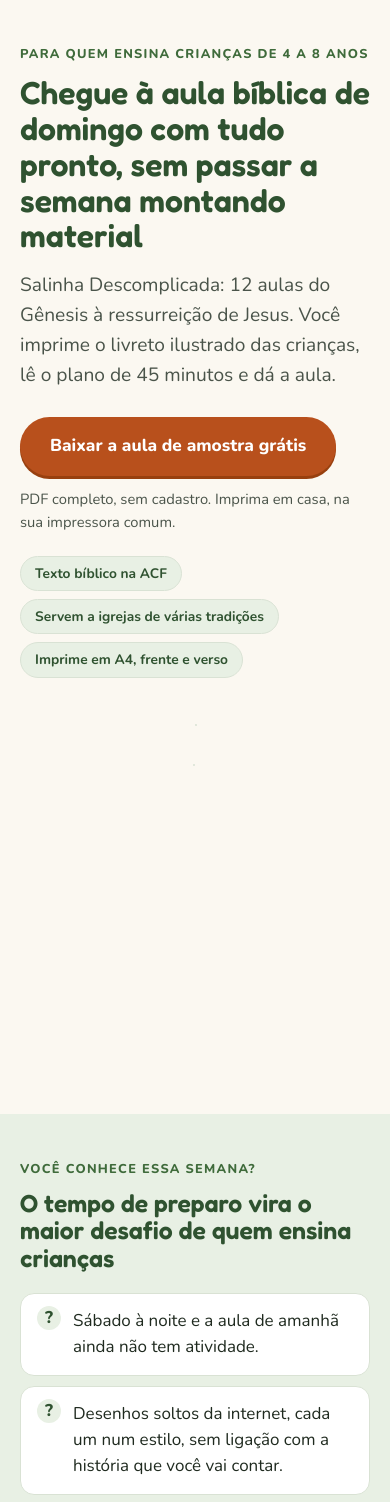
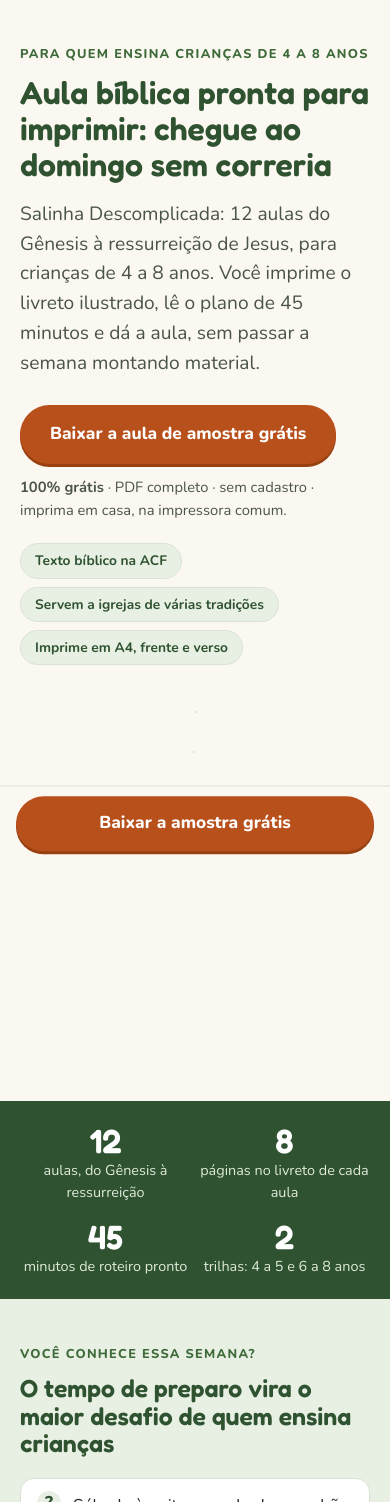
Before and after one commit to sementevivaec/sementevivaec.github.io, a plain HTML site: page index.html in a window 390 px wide. Shown: the part 66-1568 px from the top of the page. Drawn offline with Linux system fonts and the light colour scheme.

Commit message:
Add files via upload

```diff
--- a/index.html
+++ b/index.html
@@ -3,8 +3,8 @@
 <head>
 <meta charset="utf-8">
 <meta name="viewport" content="width=device-width,initial-scale=1">
-<title>Aulas bíblicas prontas para imprimir (4 a 8 anos) | Salinha Descomplicada</title>
-<meta name="description" content="12 aulas bíblicas ilustradas, do Gênesis à ressurreição de Jesus, com livreto para as crianças e plano de 45 minutos para o professor. Baixe a aula de amostra grátis.">
+<title>Aula bíblica pronta para imprimir (4 a 8 anos): amostra grátis | Salinha Descomplicada</title>
+<meta name="description" content="Aula bíblica pronta para imprimir (4 a 8 anos): livreto ilustrado para as crianças e plano de 45 minutos para o professor. Baixe uma aula completa grátis.">
 <link rel="canonical" href="https://sementevivaec.github.io/">
 <meta name="theme-color" content="#3f6b3b">
 <link rel="icon" href="favicon.png" type="image/png">
@@ -94,12 +94,29 @@ table.roteiro th{width:110px;text-align:left;vertical-align:top;color:var(--verd
 table.roteiro td{padding:10px 8px;border-bottom:1px solid var(--linha)}
 .perguntas{margin-left:1.3em}.perguntas li{margin-bottom:.5em}.resp{color:var(--cinza);font-size:.92rem}
 .marca{display:flex;align-items:center;gap:10px}.marca img{width:44px;height:44px;border-radius:50%}
+.fatos{padding:0;background:var(--verde-esc)}
+.fatos ul{list-style:none;display:grid;grid-template-columns:repeat(4,1fr);gap:8px;padding:22px 0}
+.fatos li{text-align:center;color:#fff}
+.fatos b{display:block;font-family:'Fredoka',sans-serif;font-size:2.1rem;line-height:1.05;font-weight:600}
+.fatos span{display:block;font-size:.9rem;color:#dfeadb}
+.cta-meio{margin-top:26px;background:#fff;border:2px dashed var(--verde);border-radius:16px;padding:20px 22px;display:flex;gap:18px;align-items:center;justify-content:space-between}
+.cta-meio p{margin:0}
+.acoes{display:flex;flex-direction:column;gap:12px;align-items:stretch;text-align:center}
+.whats{display:inline-block;color:var(--verde-esc);font-weight:800;font-size:.95rem;text-decoration:underline}
+.sticky{display:none}
 .final{text-align:center}
 .final .btn{margin-top:6px}
 footer{background:#1f2a1f;color:#d7e2d3;padding:36px 0;font-size:.88rem}
 footer a{color:#d7e2d3}
 footer p{margin-bottom:.7em}
 @media(max-width:820px){
+ .sticky{display:block;position:fixed;left:0;right:0;bottom:0;z-index:20;padding:10px 16px calc(10px + env(safe-area-inset-bottom));background:rgba(251,248,241,.96);border-top:1px solid var(--linha);text-align:center;transition:transform .25s}
+ .sticky .btn{display:block;padding:14px 18px}
+ .sticky.oculto{transform:translateY(110%)}
+ body{padding-bottom:78px}
+ .fatos ul{grid-template-columns:repeat(2,1fr);gap:16px 8px}
+ .cta-meio{flex-direction:column;text-align:center}
+
  table.roteiro th{width:84px}
  .plano{padding:18px}
  body{font-size:17px}
@@ -127,10 +144,10 @@ footer p{margin-bottom:.7em}
   <div class="wrap grade">
     <div>
       <p class="kicker">Para quem ensina crianças de 4 a 8 anos</p>
-      <h1>Chegue à aula bíblica de domingo com tudo pronto, sem passar a semana montando material</h1>
-      <p class="sub">Salinha Descomplicada: 12 aulas do Gênesis à ressurreição de Jesus. Você imprime o livreto ilustrado das crianças, lê o plano de 45 minutos e dá a aula.</p>
+      <h1>Aula bíblica pronta para imprimir: chegue ao domingo sem correria</h1>
+      <p class="sub">Salinha Descomplicada: 12 aulas do Gênesis à ressurreição de Jesus, para crianças de 4 a 8 anos. Você imprime o livreto ilustrado, lê o plano de 45 minutos e dá a aula, sem passar a semana montando material.</p>
       <a class="btn" href="amostra-gratis-jesus-nasceu.pdf" download>Baixar a aula de amostra grátis</a>
-      <p class="micro">PDF completo, sem cadastro. Imprima em casa, na sua impressora comum.</p>
+      <p class="micro"><b>100% grátis</b> · PDF completo · sem cadastro · imprima em casa, na impressora comum.</p>
       <ul class="selos">
         <li>Texto bíblico na ACF</li>
         <li>Servem a igrejas de várias tradições</li>
@@ -142,6 +159,15 @@ footer p{margin-bottom:.7em}
       <img src="capa-natal.webp" width="644" height="909" alt="Capa do livreto da amostra grátis, Jesus nasceu, com o presépio para colorir">
     </div>
   </div>
+</section>
+
+<section class="fatos" aria-label="Resumo do material">
+  <div class="wrap"><ul>
+    <li><b>12</b><span>aulas, do Gênesis à ressurreição</span></li>
+    <li><b>8</b><span>páginas no livreto de cada aula</span></li>
+    <li><b>45</b><span>minutos de roteiro pronto</span></li>
+    <li><b>2</b><span>trilhas: 4 a 5 e 6 a 8 anos</span></li>
+  </ul></div>
 </section>
 
 <section class="alt">
@@ -174,6 +200,7 @@ footer p{margin-bottom:.7em}
       <div class="cartao"><span class="n">Para a família</span><h3>Cartão e conversa em casa</h3><p>Cada criança leva um cartão para pintar e três perguntas para conversar com a família, levando a aula para além da igreja.</p></div>
       <div class="cartao"><span class="n">Para imprimir</span><h3>Pronto para sua impressora</h3><p>A4, frente e verso, 2 folhas dobradas. Sem gráfica, sem programa especial e com desenhos que gastam pouca tinta.</p></div>
     </div>
+    <div class="cta-meio"><p><b>Quer ver tudo isso na prática?</b> Baixe uma aula completa e teste com a sua turma.</p><a class="btn" href="amostra-gratis-jesus-nasceu.pdf" download>Baixar a amostra grátis</a></div>
   </div>
 </section>
 
@@ -212,7 +239,7 @@ footer p{margin-bottom:.7em}
         <ul>
           <li>Histórias bíblicas contadas em linguagem de criança.</li>
           <li>Versículos de memorização na Almeida Corrigida Fiel (ACF).</li>
-          <li>Revisão teológica feita antes do lançamento.</li>
+          <li>Conteúdo com revisão teológica.</li>
         </ul></div>
       <div class="caixa"><h3>Respeitoso com as igrejas</h3>
         <ul>
@@ -256,9 +283,9 @@ footer p{margin-bottom:.7em}
         <p class="kicker">Teste antes de qualquer decisão</p>
         <h2>Baixe uma aula completa, grátis</h2>
         <p>A aula “Jesus nasceu!” vem inteira: plano do professor, livreto das crianças pronto para imprimir e instruções passo a passo. Você vê a qualidade e a facilidade de verdade, com a sua turma.</p>
-        <p class="micro">PDF de 8 páginas, sem cadastro.</p>
+        <p class="micro">PDF de 8 páginas, sem cadastro. Pode compartilhar com outros pais e professores.</p>
       </div>
-      <div><a class="btn" href="amostra-gratis-jesus-nasceu.pdf" download>Baixar a amostra grátis</a></div>
+      <div class="acoes"><a class="btn" href="amostra-gratis-jesus-nasceu.pdf" download>Baixar a amostra grátis</a><a class="whats" href="https://wa.me/?text=Conheci%20este%20material%20de%20aulas%20b%C3%ADblicas%20para%20crian%C3%A7as%20de%204%20a%208%20anos%2C%20com%20uma%20aula%20completa%20de%20amostra%20gr%C3%A1tis%20para%20baixar%20e%20imprimir%3A%20https%3A//sementevivaec.github.io/" target="_blank" rel="noopener">Indicar para um professor ou pai pelo WhatsApp</a></div>
     </div>
   </div>
 </section>
@@ -290,8 +317,10 @@ footer p{margin-bottom:.7em}
     <details><summary>Funciona com crianças de idades diferentes na mesma sala?</summary><p>Sim. Cada aula tem atividades para 4 a 5 anos e para 6 a 8 anos, no mesmo livreto. Cada criança faz a trilha da sua idade.</p></details>
     <details><summary>Serve para a minha igreja?</summary><p>As aulas contam histórias bíblicas conhecidas por igrejas cristãs de diferentes tradições. Jesus aparece sem rosto e a cruz é sempre vazia, para evitar pontos de discordância entre denominações.</p></details>
     <details><summary>Posso imprimir quantas cópias eu quiser?</summary><p>Para as turmas que você ensina e para os seus filhos, sim. Pedimos que não compartilhe os arquivos com outros professores ou pais: se conhece quem gostaria de usar, indique o material. Cristão não promove a pirataria.</p></details>
+    <details><summary>A amostra é grátis mesmo? Tem pegadinha?</summary><p>É grátis mesmo, sem cadastro e sem cobrança. É uma aula completa (plano do professor e livreto das crianças) para você conhecer o material antes de qualquer decisão.</p></details>
+    <details><summary>Posso compartilhar a amostra com outras pessoas?</summary><p>Pode, e agradecemos! Compartilhe o PDF da amostra inteiro, sem alterar e sem cobrar, ou indique este site para outros pais e professores.</p></details>
     <details><summary>Quando a coleção completa fica disponível?</summary><p>Em breve. Enquanto isso, baixe a aula de amostra e volte a esta página para acompanhar as novidades.</p></details>
-    <details><summary>E se eu comprar e não gostar?</summary><p>A coleção completa terá garantia incondicional de 7 dias.</p></details>
+    <details><summary>E se eu quiser a coleção completa e não gostar?</summary><p>A coleção completa terá garantia incondicional de 7 dias. E, antes de decidir, você já pode testar uma aula inteira de graça.</p></details>
   </div>
 </section>
 
@@ -310,6 +339,7 @@ footer p{margin-bottom:.7em}
     <p>Veja como é ter a aula pronta no domingo de manhã.</p>
     <a class="btn" href="amostra-gratis-jesus-nasceu.pdf" download>Baixar a aula de amostra grátis</a>
     <p class="micro">Sem cadastro. A coleção completa chega em breve.</p>
+    <p style="margin-top:14px"><a class="whats" href="https://wa.me/?text=Conheci%20este%20material%20de%20aulas%20b%C3%ADblicas%20para%20crian%C3%A7as%20de%204%20a%208%20anos%2C%20com%20uma%20aula%20completa%20de%20amostra%20gr%C3%A1tis%20para%20baixar%20e%20imprimir%3A%20https%3A//sementevivaec.github.io/" target="_blank" rel="noopener">Indicar para um professor ou pai pelo WhatsApp</a></p>
   </div>
 </section>
 
@@ -325,5 +355,10 @@ footer p{margin-bottom:.7em}
   </div>
 </footer>
 
+<div class="sticky" id="sticky"><a class="btn" href="amostra-gratis-jesus-nasceu.pdf" download>Baixar a amostra grátis</a></div>
+<script>
+(function(){var s=document.getElementById("sticky");if(!s||!("IntersectionObserver" in window))return;var alvos=document.querySelectorAll("#amostra,.final,.hero");var vis=new Set();var io=new IntersectionObserver(function(es){es.forEach(function(e){if(e.isIntersecting)vis.add(e.target);else vis.delete(e.target);});s.classList.toggle("oculto",vis.size>0);},{threshold:.25});alvos.forEach(function(a){io.observe(a)});})();
+</script>
+
 </body>
 </html>
```
